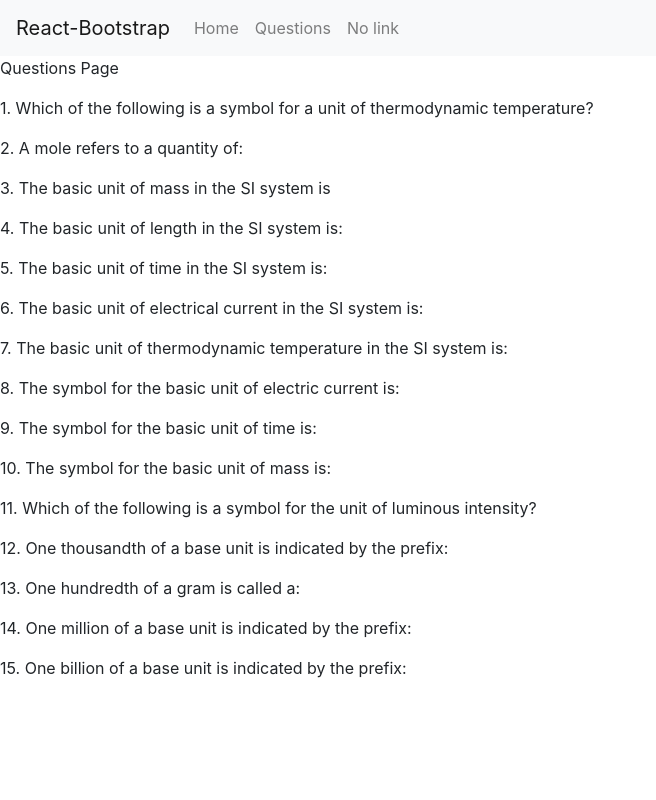
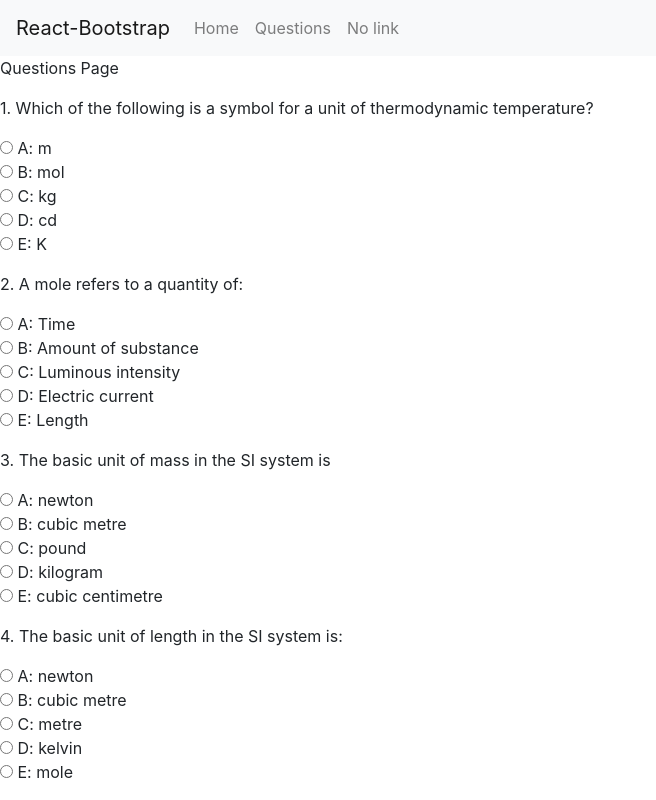
Before and after one commit to cimonikhe/peng-math, a React (Create React App) app: page /questions in a window 1280 px wide. Shown: the top 800 px of the page, without its empty margins (0-656 px from the left). Built offline with nearby package versions, Linux system fonts and the light colour scheme.

Commit message:
added basicChallenge.js

```diff
--- a/src/components/pages/questions.js
+++ b/src/components/pages/questions.js
@@ -1,6 +1,7 @@
 import React from 'react';
 import {questions} from '../../reducers/questionDb';
-import Question from '../sub-components/question'
+import Question from '../sub-components/question';
+import BasicChallenge from '../sub-components/basicChallenge';
 //stateful component
 class QuestionsPage extends React.Component{
     constructor(props){
@@ -26,7 +27,7 @@ class QuestionsPage extends React.Component{
         for (let i = 0; i < questionsArray.length; i++) {
             const question = questionsArray[i];
             const questionComponent =
-            (<Question question={question}/>);
+            (<Question question = {question}/>);
             questionComponents.push(questionComponent);
 
         }
--- /dev/null
+++ b/src/components/sub-components/basicChallenge.js
@@ -0,0 +1,8 @@
+import React from 'react';
+import Question from '../sub-components/question';
+
+function BasicChallenge() {
+  alert('Work in progress. I will be right back to let you know how you did!');
+}
+
+export default BasicChallenge;
--- a/src/components/sub-components/question.js
+++ b/src/components/sub-components/question.js
@@ -1,9 +1,19 @@
 import React from 'react';
+import BasicChallenge from '../sub-components/basicChallenge'
 
 function Question(props) {
+
+
   return (
-    <div>
+    <div onChange = {BasicChallenge()}>
+
       <p>{props.question.title}</p>
+      <input type="radio" value="A:" name="challenge1" /> A: {props.question.options.a} <br></br>
+      <input type="radio" value="B:" name="challenge1" /> B: {props.question.options.b} <br></br>
+      <input type="radio" value="C:" name="challenge1" /> C: {props.question.options.c} <br></br>
+      <input type="radio" value="D:" name="challenge1" /> D: {props.question.options.d} <br></br>
+      <input type="radio" value="E:" name="challenge1" /> E: {props.question.options.e}
+      <p></p>
     </div>
   );
 }
```
